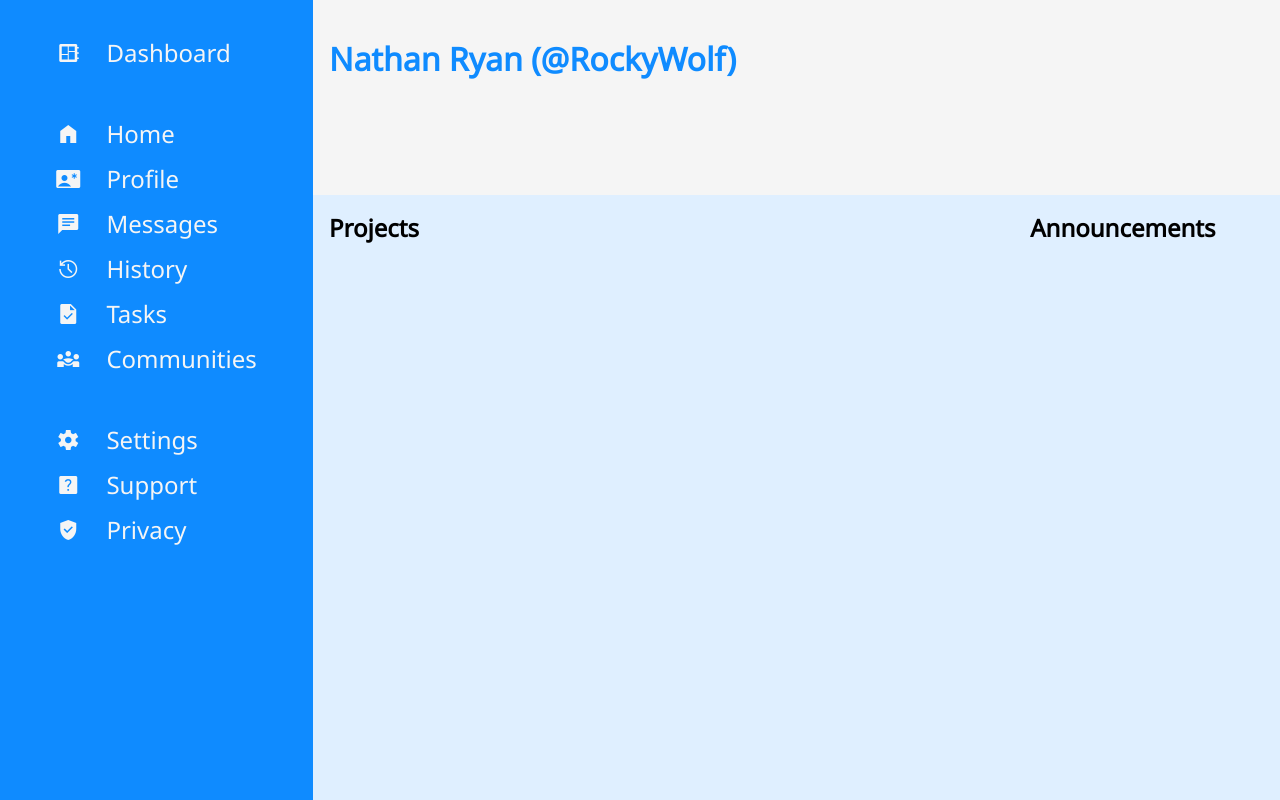
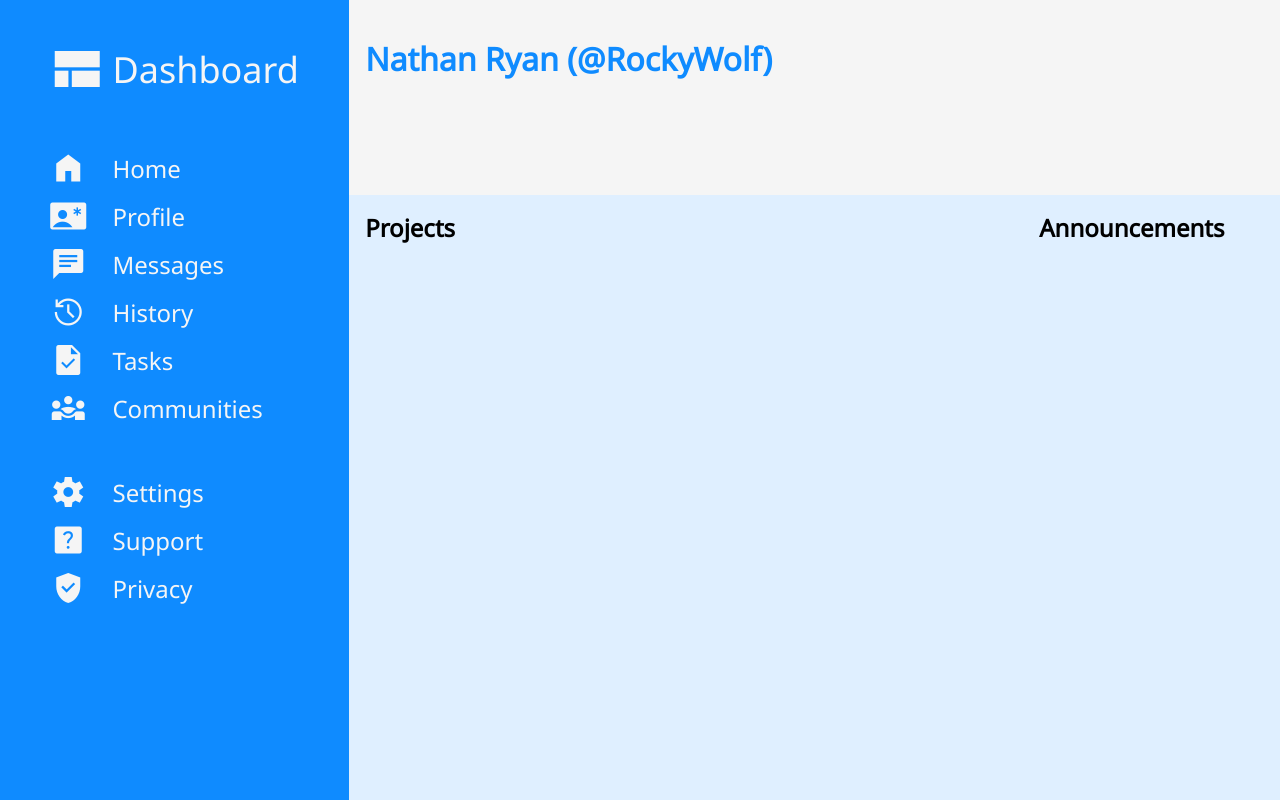
Before and after one commit to portfoliodemo/admin-dashboard-odin, a plain HTML site: page index.html in a window 1280 px wide. Drawn offline with nearby package versions, Linux system fonts and the light colour scheme.

Commit message:
Increased icon sizes and improved formatting

```diff
--- a/assets/styles/main.css
+++ b/assets/styles/main.css
@@ -37,7 +37,8 @@ body {
     'FILL' 1,
     'wght' 400,
     'GRAD' 0,
-    'opsz' 48
+    'opsz' 48;
+    font-size: 1.5em;
 }
 
 .site-container {
@@ -109,7 +110,8 @@ aside ul {
 }
 
 aside ul li:first-of-type {
-    margin-bottom: 2em;
+    margin-bottom: 1.5em;
+    font-size: 1.5em;
 }
 
 aside ul li:nth-child(8) {
--- a/index.html
+++ b/index.html
@@ -38,7 +38,8 @@
         <aside>
 
             <ul>
-                <li><span class="material-symbols-outlined">empty_dashboard</span>Dashboard</li>
+                <!-- <li><span class="material-symbols-outlined">empty_dashboard</span>Dashboard</li> -->
+                <li><span class="material-symbols-outlined">view_comfy</span>Dashboard</li>
                 <li><span class="material-symbols-outlined">home</span>Home</li>
                 <li><span class="material-symbols-outlined">contact_emergency</span>Profile</li>
                 <li><span class="material-symbols-outlined">message</span>Messages</li>
```
